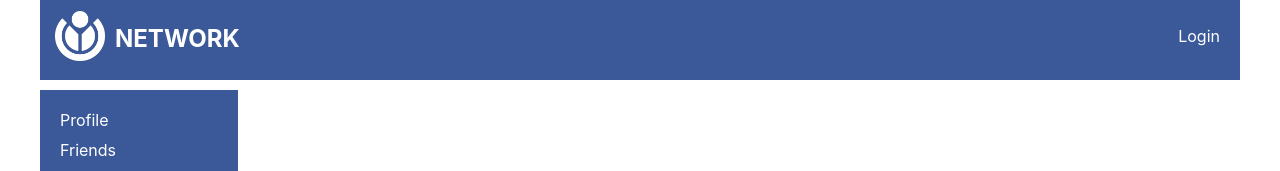
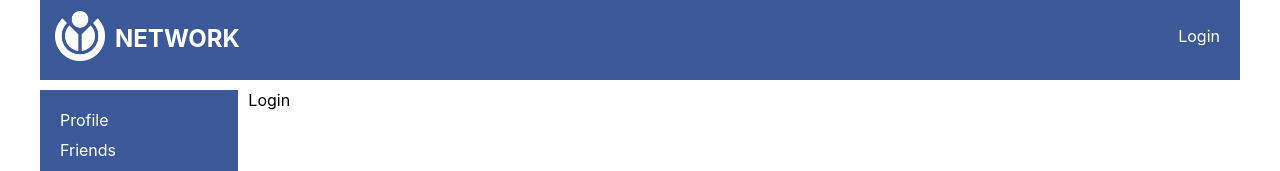
Before and after one commit to Bezniak/netWork, a React (Create React App) app: page /login in a window 1280 px wide. Shown: the top 171 px of the page. Built offline with nearby package versions, Linux system fonts and the light colour scheme; no server answers; the HTML template or start-up script is replaced by a standard one.

Commit message:
68 Navigate

```diff
--- a/src/App.js
+++ b/src/App.js
@@ -11,6 +11,7 @@ import UsersContainer from "./components/Users/UsersContainer";
 import ProfileContainer from "./components/Profile/ProfileContainer";
 import Footer from "./components/Footer/Footer";
 import HeaderContainer from "./components/Header/HeaderContainer";
+import Login from "./components/Login/Login";
 
 const App = (props) => {
     return (
@@ -26,6 +27,7 @@ const App = (props) => {
                     <Route path='/music' element={<Music/>}/>
                     <Route path='/settings' element={<Settings/>}/>
                     <Route path='/users' element={<UsersContainer/>}/>
+                    <Route path='/login' element={<Login/>}/>
                 </Routes>
             </div>
             <Footer/>
--- a/src/components/Dialogs/Dialogs.jsx
+++ b/src/components/Dialogs/Dialogs.jsx
@@ -2,6 +2,7 @@ import React from 'react';
 import s from './Dialogs.module.css';
 import DialogItem from "./DialogItem/DialogItem";
 import Message from "./Message/Message";
+import {Navigate} from "react-router-dom";
 
 
 const Dialogs = (props) => {
@@ -22,6 +23,11 @@ const Dialogs = (props) => {
     let onNewMessageChange = (e) => {
         let body = e.target.value;
         props.updateNewMessageBody(body)
+    }
+
+
+    if (!props.isAuth) {
+        return <Navigate to={"/login"}/>
     }
 
 
--- a/src/components/Dialogs/DialogsContainer.jsx
+++ b/src/components/Dialogs/DialogsContainer.jsx
@@ -7,6 +7,7 @@ import {connect} from "react-redux";
 let mapStateToProps = (state) => {
     return {
         dialogsPage: state.dialogsPage,
+        isAuth: state.auth.isAuth,
     }
 }
 
--- /dev/null
+++ b/src/components/Login/Login.jsx
@@ -0,0 +1,12 @@
+import React from 'react';
+import s from './Login.module.css';
+
+const Login = () => {
+    return (
+        <div>
+            Login
+        </div>
+    );
+};
+
+export default Login;
--- a/src/components/Profile/ProfileContainer.jsx
+++ b/src/components/Profile/ProfileContainer.jsx
@@ -3,7 +3,7 @@ import s from './Profile.module.css';
 import Profile from "./Profile";
 import {connect} from "react-redux";
 import {getUserProfile} from "../../redux/profile-reducer";
-import {useLocation, useNavigate, useParams} from "react-router-dom";
+import {Navigate, useLocation, useNavigate, useParams} from "react-router-dom";
 
 function withRouter(Component) {
     function ComponentWithRouterProp(props) {
@@ -34,6 +34,11 @@ class ProfileContainer extends React.Component {
     }
 
     render() {
+
+        if (!this.props.isAuth) {
+            return <Navigate to={'/login'}/>
+        }
+
         return (
             <div className={s.content}>
                 <Profile {...this.props} profile={this.props.profile}/>
@@ -44,6 +49,7 @@ class ProfileContainer extends React.Component {
 
 const mapStateToProps = (state) => ({
     profile: state.profilePage.profile,
+    isAuth: state.auth.isAuth,
 })
 
 
```
Also changed, not shown: src/components/Login/Login.module.css (added).
